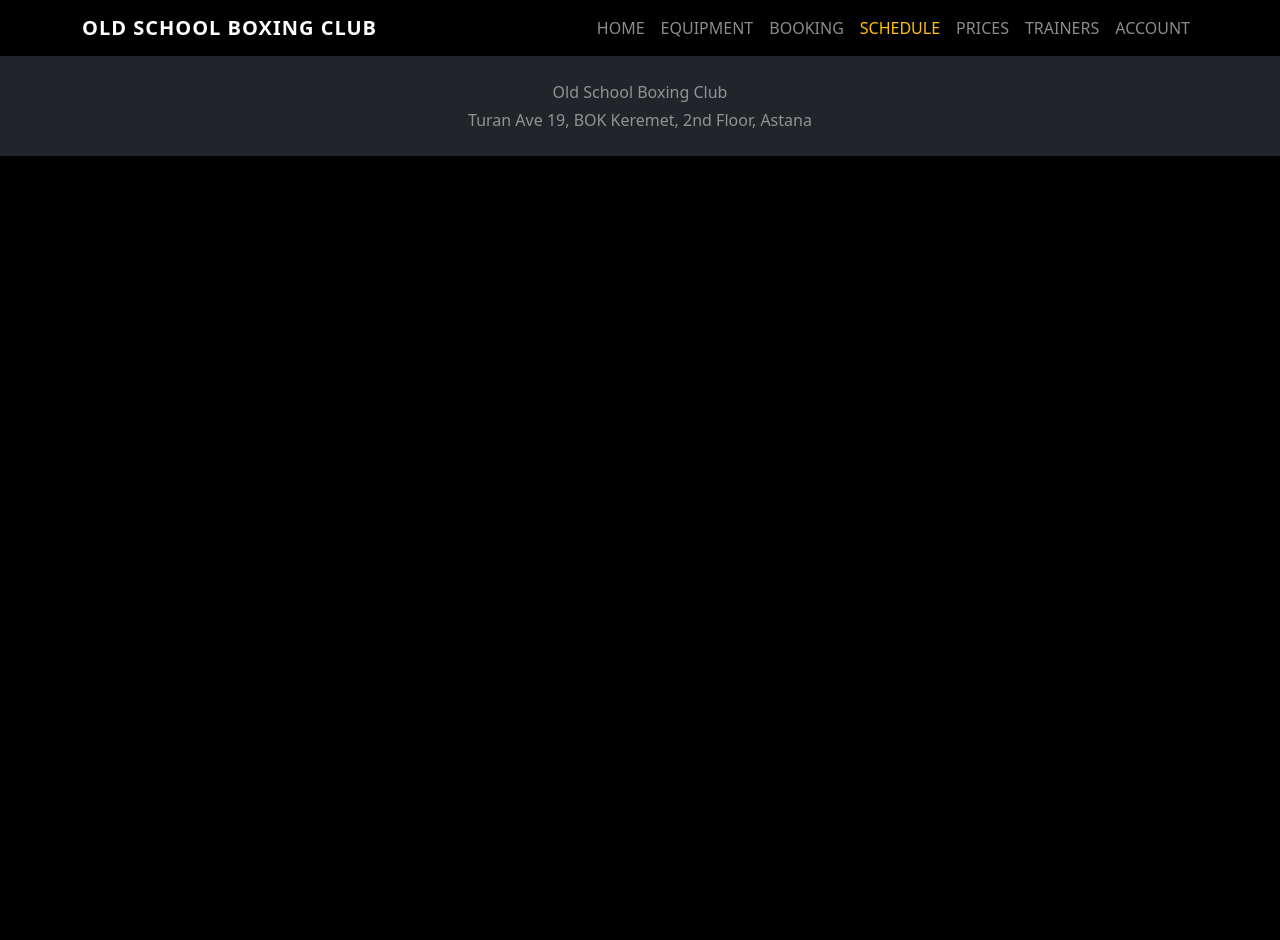
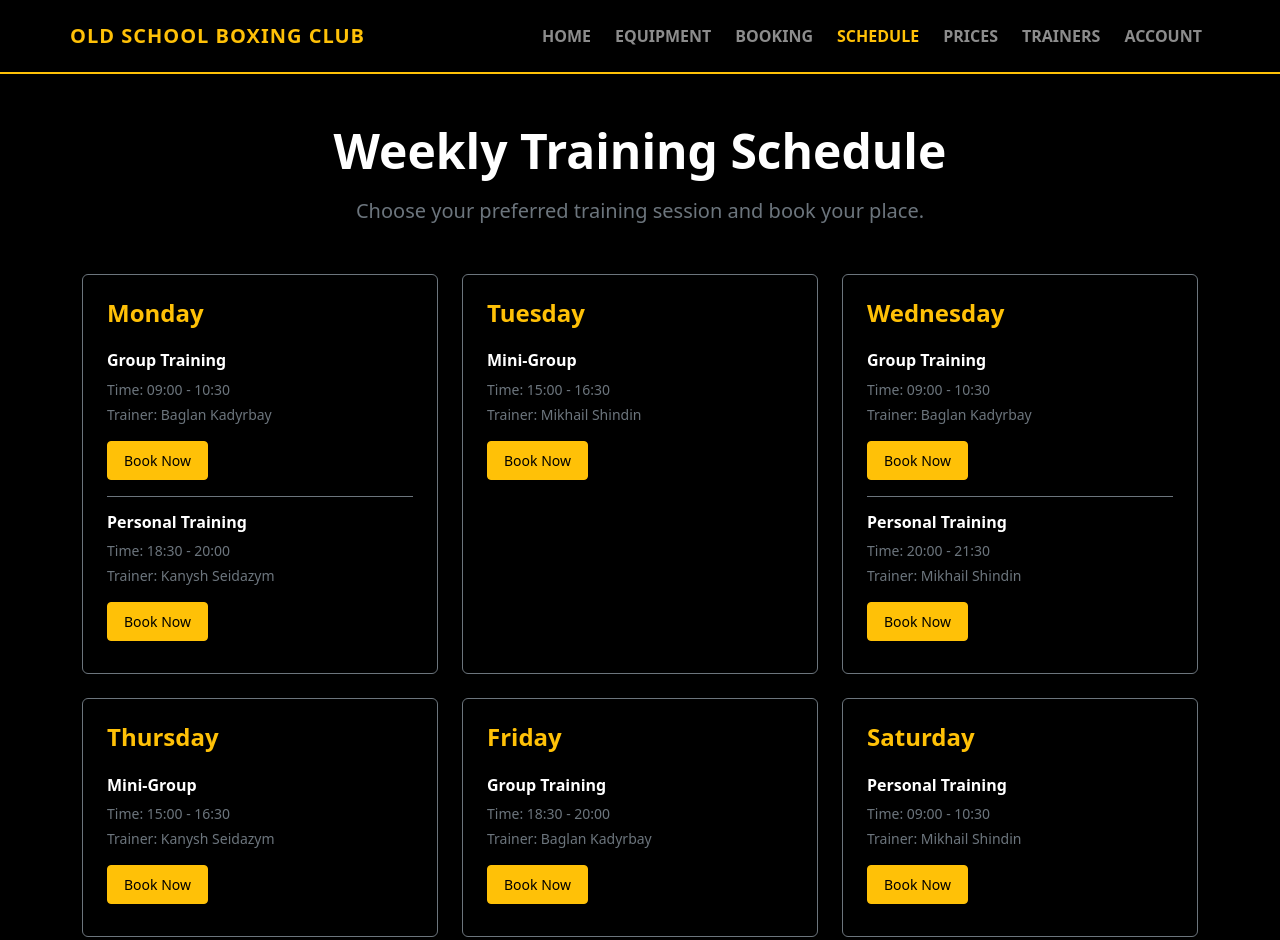
Before and after one commit to orokam0no/assignment_1, a plain HTML site: page src/schedule.html in a window 1280 px wide. Shown: the top 940 px of the page. Before the commit the page ends 800 px from the top, so only its background shows below. Drawn offline with nearby package versions, Linux system fonts and the light colour scheme.

Commit message:
Old School Boxing Club

```diff
--- a/src/schedule.html
+++ b/src/schedule.html
@@ -1,72 +1,109 @@
+
 <!DOCTYPE html>
 <html lang="en">
+
 <head>
     <meta charset="UTF-8">
-    <meta name="viewport"
-          content="width=device-width, initial-scale=1.0">
-    <title>Training Schedule | Old School Boxing Club</title>
+    <meta name="viewport" content="width=device-width, initial-scale=1.0">
+
+    <meta name="description"
+          content="Weekly training schedule at Old School Boxing Club in Astana.">
+
+    <title>Old School Boxing Club - Schedule</title>
 
     <link href="https://cdn.jsdelivr.net/npm/bootstrap@5.3.8/dist/css/bootstrap.min.css"
           rel="stylesheet">
+
     <link rel="stylesheet" href="base.css">
     <link rel="stylesheet" href="assylkhan.css">
 </head>
-<body class="bg-black text-white">
 
-<header>
-    <nav class="navbar navbar-expand-lg navbar-dark bg-black">
-        <div class="container">
-            <a class="navbar-brand fw-bold" href="index.html">
+<body class="bg-black text-white lh-base">
+
+<header class="main-header-bootstrap bg-black border-bottom border-2 border-warning">
+    <nav class="navbar navbar-expand-md navbar-dark container py-3">
+
+        <a class="navbar-brand text-warning fw-bold fs-5 brand-animation"
+           href="index.html">
             OLD SCHOOL BOXING CLUB
         </a>
 
-            <button class="navbar-toggler" type="button"
+        <button class="navbar-toggler border-warning"
+                type="button"
                 data-bs-toggle="collapse"
-                    data-bs-target="#mainNav"
-                    aria-controls="mainNav"
+                data-bs-target="#mainNavbar"
+                aria-controls="mainNavbar"
                 aria-expanded="false"
                 aria-label="Toggle navigation">
             <span class="navbar-toggler-icon"></span>
         </button>
 
-            <div class="collapse navbar-collapse" id="mainNav">
-                <ul class="navbar-nav ms-auto">
-                    <li class="nav-item">
-                        <a class="nav-link" href="index.html">HOME</a>
-                    </li>
-                    <li class="nav-item">
-                        <a class="nav-link" href="equipment.html">EQUIPMENT</a>
-                    </li>
-                    <li class="nav-item">
-                        <a class="nav-link" href="booking.html">BOOKING</a>
-                    </li>
-                    <li class="nav-item">
-                        <a class="nav-link active"
-                           href="schedule.html">SCHEDULE</a>
-                    </li>
-                    <li class="nav-item">
-                        <a class="nav-link" href="prices.html">PRICES</a>
-                    </li>
-                    <li class="nav-item">
-                        <a class="nav-link" href="trainers.html">TRAINERS</a>
-                    </li>
-                    <li class="nav-item">
-                        <a class="nav-link" href="login.html">ACCOUNT</a>
-                    </li>
-                </ul>
+        <div class="collapse navbar-collapse" id="mainNavbar">
+            <div class="navbar-nav ms-auto text-center gap-md-2 nav-animation">
+
+                <a href="index.html"
+                   class="nav-link fw-semibold nav-popup"
+                   data-label="Home page">HOME</a>
+
+                <a href="equipment.html"
+                   class="nav-link fw-semibold nav-popup"
+                   data-label="View our equipment">EQUIPMENT</a>
+
+                <a href="booking.html"
+                   class="nav-link fw-semibold nav-popup"
+                   data-label="Book a training session">BOOKING</a>
+
+                <a href="schedule.html"
+                   class="nav-link fw-semibold active nav-popup"
+                   data-label="Weekly training schedule"
+                   aria-current="page">SCHEDULE</a>
+
+                <a href="prices.html"
+                   class="nav-link fw-semibold nav-popup"
+                   data-label="View membership prices">PRICES</a>
+
+                <a href="trainers.html"
+                   class="nav-link fw-semibold nav-popup"
+                   data-label="Meet our trainers">TRAINERS</a>
+
+                <a href="login.html"
+                   class="nav-link fw-semibold nav-popup"
+                   data-label="Member account">ACCOUNT</a>
+
             </div>
         </div>
     </nav>
 </header>
 
-<main id="schedule-page"></main>
+<main id="schedule-page" class="container py-5">
+    <!-- Schedule cards are created by schedule.js -->
+</main>
 
-<footer class="bg-dark text-white-50 py-4">
-    <div class="container text-center">
-        <p class="mb-1">Old School Boxing Club</p>
+<footer class="bg-black border-top border-secondary text-center py-4 mt-5">
+    <div class="container">
+
+        <p class="small text-secondary mb-1">
+            Turan Ave 19, BOK "Keremet", 2nd floor, Astana
+        </p>
+
+        <p class="small text-secondary mb-2">
+            &copy; 2026 Old School Boxing Club.
+        </p>
+
         <p class="mb-0">
-            Turan Ave 19, BOK Keremet, 2nd Floor, Astana
+            <a href="mailto:info@oldschoolboxing.kz"
+               class="link-secondary text-decoration-none">
+                info@oldschoolboxing.kz
+            </a>
+
+            <span class="mx-2">|</span>
+
+            <a href="tel:+77087253626"
+               class="link-secondary text-decoration-none">
+                +7 708 725 36 26
+            </a>
         </p>
+
     </div>
 </footer>
 
@@ -74,5 +111,6 @@
 <script src="https://code.jquery.com/jquery-3.7.1.min.js"></script>
 <script src="main.js"></script>
 <script src="schedule.js"></script>
+
 </body>
 </html>
--- /dev/null
+++ b/src/schedule.js
@@ -0,0 +1,186 @@
+
+'use strict';
+
+$(function () {
+    const $page = $('#schedule-page');
+
+    if (!$page.length) {
+        return;
+    }
+
+    const schedule = [
+        {
+            day: 'Monday',
+            sessions: [
+                {
+                    time: '09:00 - 10:30',
+                    type: 'Group Training',
+                    trainer: 'Baglan Kadyrbay',
+                    trainerId: 'baglan',
+                    sessionId: 'group'
+                },
+                {
+                    time: '18:30 - 20:00',
+                    type: 'Personal Training',
+                    trainer: 'Kanysh Seidazym',
+                    trainerId: 'kanysh',
+                    sessionId: 'personal'
+                }
+            ]
+        },
+        {
+            day: 'Tuesday',
+            sessions: [
+                {
+                    time: '15:00 - 16:30',
+                    type: 'Mini-Group',
+                    trainer: 'Mikhail Shindin',
+                    trainerId: 'mikhail',
+                    sessionId: 'minigroup'
+                }
+            ]
+        },
+        {
+            day: 'Wednesday',
+            sessions: [
+                {
+                    time: '09:00 - 10:30',
+                    type: 'Group Training',
+                    trainer: 'Baglan Kadyrbay',
+                    trainerId: 'baglan',
+                    sessionId: 'group'
+                },
+                {
+                    time: '20:00 - 21:30',
+                    type: 'Personal Training',
+                    trainer: 'Mikhail Shindin',
+                    trainerId: 'mikhail',
+                    sessionId: 'personal'
+                }
+            ]
+        },
+        {
+            day: 'Thursday',
+            sessions: [
+                {
+                    time: '15:00 - 16:30',
+                    type: 'Mini-Group',
+                    trainer: 'Kanysh Seidazym',
+                    trainerId: 'kanysh',
+                    sessionId: 'minigroup'
+                }
+            ]
+        },
+        {
+            day: 'Friday',
+            sessions: [
+                {
+                    time: '18:30 - 20:00',
+                    type: 'Group Training',
+                    trainer: 'Baglan Kadyrbay',
+                    trainerId: 'baglan',
+                    sessionId: 'group'
+                }
+            ]
+        },
+        {
+            day: 'Saturday',
+            sessions: [
+                {
+                    time: '09:00 - 10:30',
+                    type: 'Personal Training',
+                    trainer: 'Mikhail Shindin',
+                    trainerId: 'mikhail',
+                    sessionId: 'personal'
+                }
+            ]
+        }
+    ];
+
+    const $heading = $('<section>', {
+        class: 'text-center mb-5'
+    });
+
+    $heading.append(
+        $('<h1>', {
+            class: 'display-5 fw-bold mb-3',
+            text: 'Weekly Training Schedule'
+        }),
+        $('<p>', {
+            class: 'lead text-secondary mb-0',
+            text: 'Choose your preferred training session and book your place.'
+        })
+    );
+
+    $page.append($heading);
+
+    const $row = $('<div>', {
+        class: 'row g-4'
+    });
+
+    schedule.forEach(function (day) {
+        const $column = $('<div>', {
+            class: 'col-12 col-md-6 col-lg-4'
+        });
+
+        const $card = $('<article>', {
+            class: 'card bg-black text-white border-secondary h-100 shadow-sm'
+        });
+
+        const $body = $('<div>', {
+            class: 'card-body p-4'
+        });
+
+        $body.append(
+            $('<h2>', {
+                class: 'h4 fw-bold text-warning mb-4',
+                text: day.day
+            })
+        );
+
+        day.sessions.forEach(function (session, index) {
+            const $session = $('<div>', {
+                class: index === day.sessions.length - 1
+                    ? 'pb-2'
+                    : 'border-bottom border-secondary pb-3 mb-3'
+            });
+
+            $session.append(
+                $('<h3>', {
+                    class: 'h6 fw-bold',
+                    text: session.type
+                }),
+
+                $('<p>', {
+                    class: 'text-secondary small mb-1',
+                    text: 'Time: ' + session.time
+                }),
+
+                $('<p>', {
+                    class: 'text-secondary small mb-3',
+                    text: 'Trainer: ' + session.trainer
+                })
+            );
+
+            const params = new URLSearchParams({
+                trainer: session.trainerId,
+                session: session.sessionId
+            });
+
+            const $bookButton = $('<a>', {
+                href: 'booking.html?' + params.toString() + '#booking-form',
+                class: 'btn btn-warning btn-sm px-3 py-2',
+                text: 'Book Now'
+            });
+
+            $session.append($bookButton);
+            $body.append($session);
+        });
+
+        $card.append($body);
+        $column.append($card);
+        $row.append($column);
+    });
+
+    $page.append($row);
+});
```
Also changed, not shown: src/booking.js (+38 -50 lines), src/equipment.html (+28 -36 lines), src/index.html (+15 -116 lines), src/login.html (+34 -21 lines), src/prices.html (+13 -8 lines), src/trainers.html (+33 -42 lines). Lines whose indentation alone changed are shown as unchanged.
